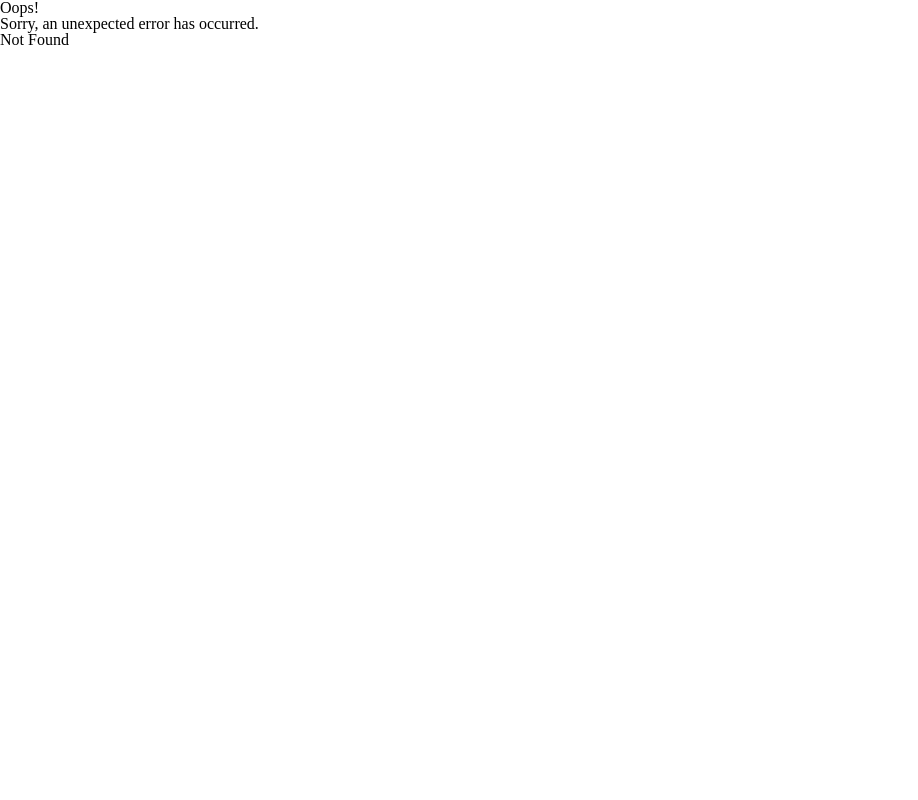
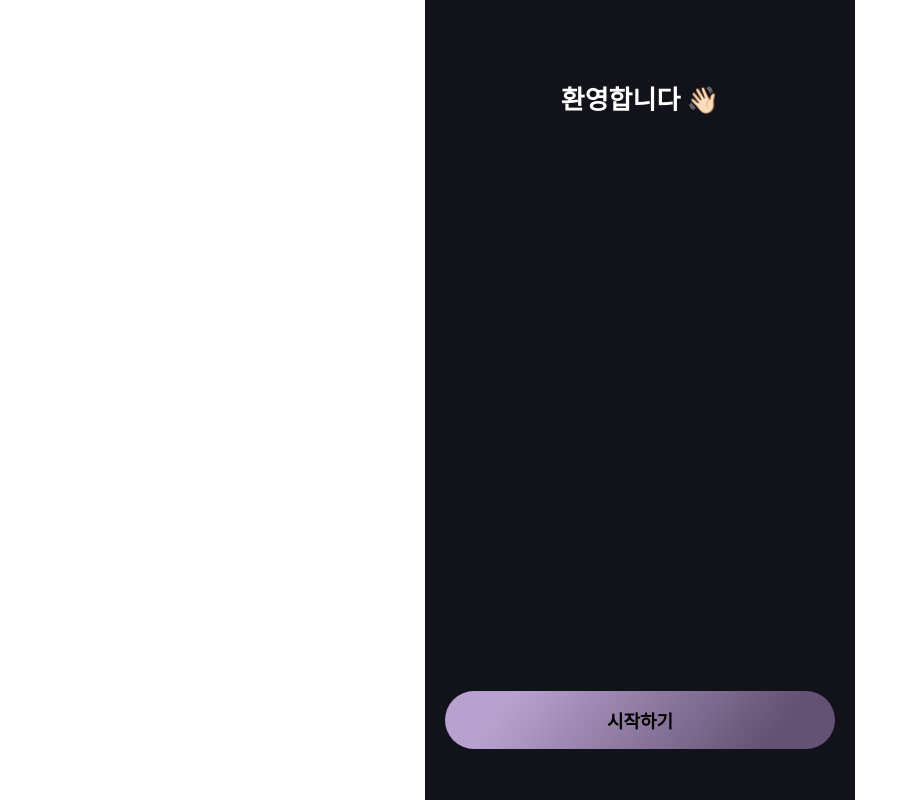
Before and after one commit to TEAM-DREAMCATCHER/DREAMCATCHER_Front-End, a React (Vite) app: page /welcome in a window 1280 px wide. Before the commit this address had no page. Shown: the whole page, without its empty margins (0-918 px from the left). Built offline with nearby package versions, Linux system fonts and the light colour scheme.

Commit message:
FEAT: 환영합니다 페이지 구현

```diff
--- a/package.json
+++ b/package.json
@@ -9,6 +9,7 @@
     "preview": "vite preview"
   },
   "dependencies": {
+    "@types/node": "^18.14.1",
     "@types/styled-components": "^5.1.26",
     "axios": "^1.3.4",
     "react": "^18.2.0",
--- a/src/Routes/index.tsx
+++ b/src/Routes/index.tsx
@@ -3,6 +3,7 @@ import { createBrowserRouter } from 'react-router-dom'
 import Home from '../pages/home'
 import ErrorPage from '../pages/ErrorPage'
 import SignUp from '../pages/signup'
+import Welcome from '@/pages/welcome'
 
 const router = createBrowserRouter([
     {
@@ -15,6 +16,11 @@ const router = createBrowserRouter([
         element: <SignUp />,
         errorElement: <ErrorPage />,
     },
+    {
+        path: '/welcome',
+        element: <Welcome />,
+        errorElement: <ErrorPage />,
+    },
 ])
 
 export default router
--- a/src/pages/signup/index.tsx
+++ b/src/pages/signup/index.tsx
@@ -3,6 +3,7 @@ import { SignupLayout, Button, Header, Heading, Flex } from './styles'
 import InputItem from '../../components/signup/InputItem'
 import useInput from './useInput'
 import { idDuplicateAPI } from '../../apis/auth'
+import { Link, useNavigate } from 'react-router-dom'
 
 const validId = async (id: string): Promise<boolean> => {
     // TODO : api 연결
@@ -20,6 +21,8 @@ const validPassword = (password: string): boolean => {
 }
 
 function SignUp() {
+    const navigate = useNavigate()
+
     const [id, handleIdChange, isValidId] = useInput('', validId)
     const [password, handlePasswordChange, isValidPassword] = useInput('', validPassword)
     const [passwordConfirm, handlePasswordConfirmChange] = useInput()
@@ -31,13 +34,17 @@ function SignUp() {
     const handleSubmit = () => {
         // TODO : 회원가입 로직
         console.log('submit')
+
+        navigate('/welcome')
     }
 
     return (
         <SignupLayout>
             <Flex>
                 <Header>
-                    <BackIcon />
+                    <Link to="/">
+                        <BackIcon />
+                    </Link>
                 </Header>
                 <Heading>정보를 입력해주세요</Heading>
                 <InputItem
--- /dev/null
+++ b/src/pages/welcome/index.tsx
@@ -0,0 +1,12 @@
+import { Button, Heading, WelcomeLayout } from '@/pages/welcome/styles'
+
+function Welcome() {
+    return (
+        <WelcomeLayout>
+            <Heading>환영합니다 👋🏻</Heading>
+            <Button>시작하기</Button>
+        </WelcomeLayout>
+    )
+}
+
+export default Welcome
--- /dev/null
+++ b/src/pages/welcome/styles.ts
@@ -0,0 +1,38 @@
+import styled from 'styled-components'
+
+export const Layout = styled.div`
+    width: 100%;
+    max-width: 430px;
+    margin: auto;
+    min-height: 100vh;
+    background: #12121b;
+    color: #ffffff;
+`
+
+export const WelcomeLayout = styled(Layout)`
+    padding: 85px 20px 51px;
+    display: flex;
+    flex-direction: column;
+    justify-content: space-between;
+    text-align: center;
+`
+
+export const Heading = styled.h1`
+    font-weight: 700;
+    font-size: 26px;
+    line-height: 31px;
+
+    color: #ffffff;
+`
+
+export const Button = styled.button`
+    width: 100%;
+    height: 58px;
+
+    background: linear-gradient(126.87deg, #b9a1cf 16.19%, #635273 83.65%);
+    border-radius: 29px;
+
+    font-weight: 600;
+    font-size: 18px;
+    color: #000000;
+`
--- a/vite.config.ts
+++ b/vite.config.ts
@@ -1,7 +1,13 @@
 import { defineConfig } from 'vite'
 import react from '@vitejs/plugin-react'
+import path from 'path'
 
 // https://vitejs.dev/config/
 export default defineConfig({
     plugins: [react()],
+    resolve: {
+        alias: {
+            '@': path.resolve(__dirname, './src'),
+        },
+    },
 })
```
Also changed, not shown: 1 other file (tests, documents, lock files or other folders).
